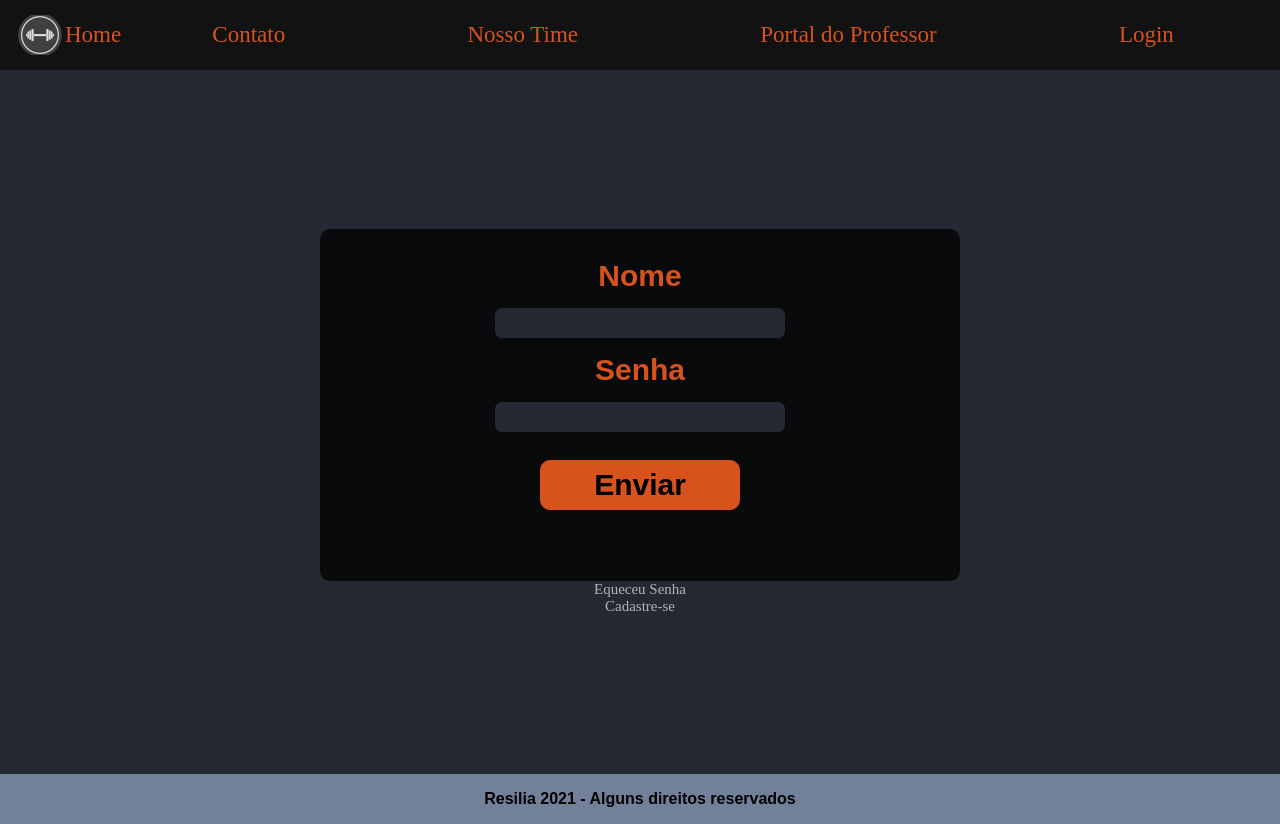
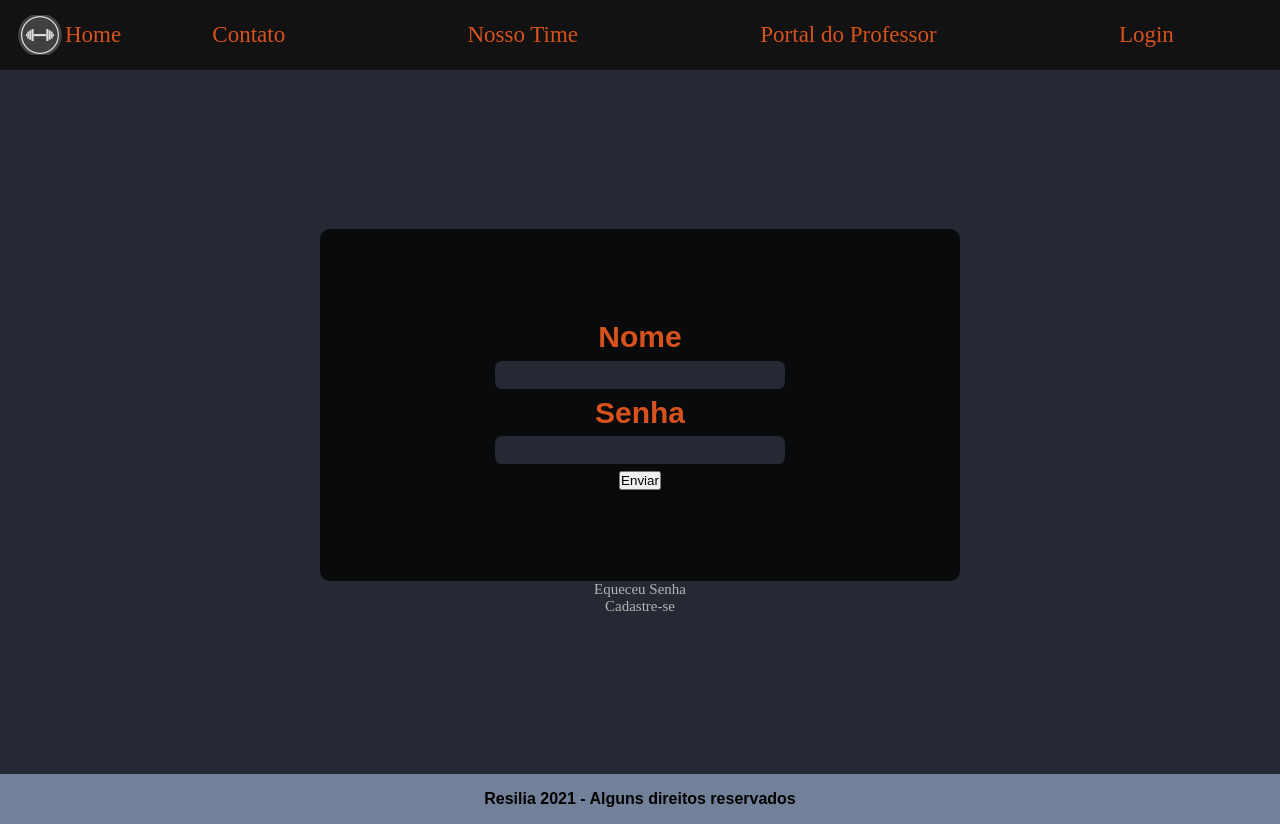
Before and after one commit to danielvdg/Resilientes-Solutions-Academia, a React (Create React App) app: page /login in a window 1280 px wide. Built offline with nearby package versions, Linux system fonts and the light colour scheme.

Commit message:
corrigindo erros style.js

```diff
--- a/src/Pages/Login/index.jsx
+++ b/src/Pages/Login/index.jsx
@@ -1,17 +1,52 @@
-import React from 'react'
+import React, {useState} from 'react'
 import * as S from './style'
 import Button from '../../Components/Button'
 
 
 const Login = () => {
+    const initialValues = {
+     "email":'',
+     "senha":''
+    }
+
+    const [values, setValues] = useState(initialValues);
+
+    const handleInputChange = (e) => {
+      const { name, value} = e.target;
+      setValues({
+          ...values,
+          [name]: value,
+      });
+    }
+
+    const checkLogin = async (e) => {
+      e.preventDefault();
+
+      const url = 'https://safe-fjord-35975.herokuapp.com/check/'+values.email
+      const options = {
+        method:'GET'
+      }
+      await fetch(url,options)
+      .then((response) => {
+        if(response.status === 500)
+        {
+          console.log(response.error)
+        }
+      })
+      .catch(error => console.log(error))
+      console.log(url)
+    }
+
+    console.log(values)
+
     return (
         <S.Container>
       <S.Form>
         <S.Label htmlFor="label">Nome</S.Label>
-        <S.Input id="label" />
+        <S.Input id="label" value={values.email} onChange={handleInputChange} name="email"/>
         <S.Label>Senha</S.Label>
-        <S.Input />
-        <Button>Enviar</Button>
+        <S.Input value={values.senha} onChange={handleInputChange} name="senha" />
+        <button onClick={checkLogin}>Enviar</button>
       </S.Form>
       <S.Link>Equeceu Senha</S.Link>
       <S.Link>Cadastre-se</S.Link>
--- a/src/Pages/Login/style.js
+++ b/src/Pages/Login/style.js
@@ -11,7 +11,7 @@ background: ${props=> props.theme.cores.cinzaEscuro};
 
 `
 
-export const Form = styled.div`
+export const Form = styled.form`
     width: 50%;
     height: 50%;
     font-size: 30px;
@@ -29,7 +29,7 @@ export const Form = styled.div`
 
 
 `
-export const Label = styled.div`
+export const Label = styled.label`
 &:hover{
     color: ${props=> props.theme.cores.amarelo};
 
@@ -38,7 +38,7 @@ export const Label = styled.div`
 
 `
 
-export const Input = styled.div`
+export const Input = styled.input`
 padding: 0.5em;
 background:${props=> props.theme.cores.cinzaEscuro};
 border: none;
```
